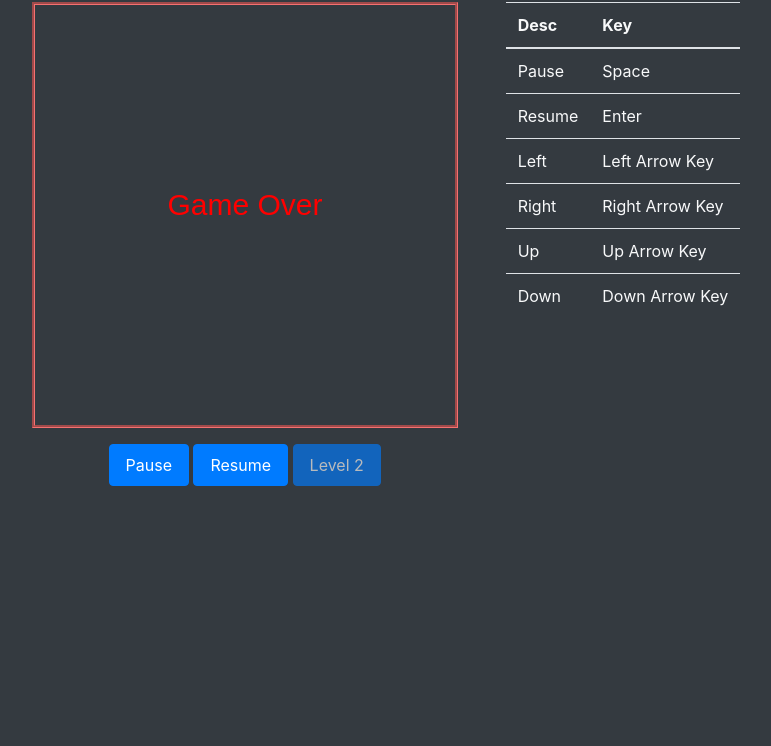
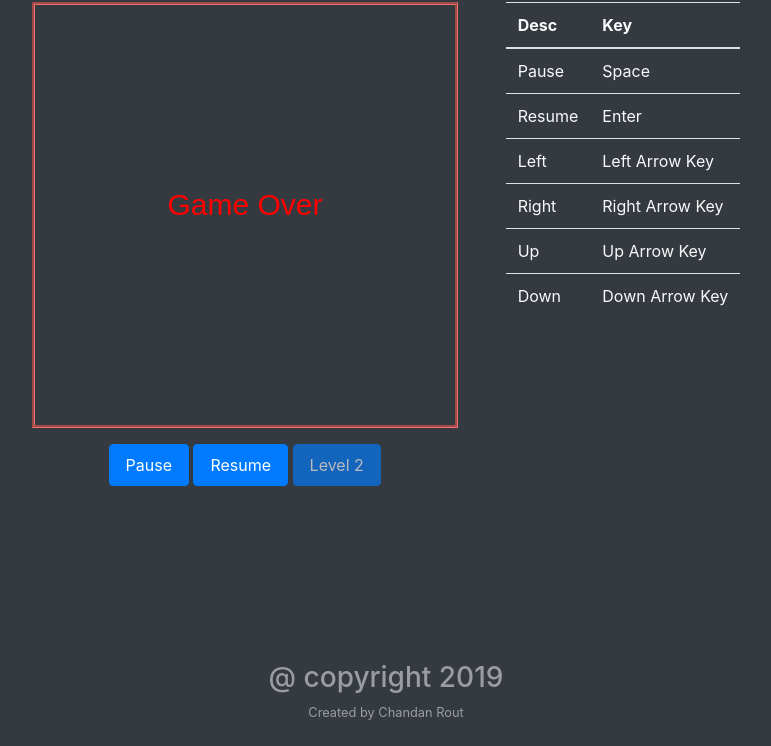
Before and after one commit to chandan632/snake-game, a plain HTML site: page index.html in a window 1280 px wide. Shown: the part 54-800 px from the top of the page, without its empty margins (254-1025 px from the left). Drawn offline with Linux system fonts and the light colour scheme.

Commit message:
complete snake game in javascript

```diff
--- a/index.html
+++ b/index.html
@@ -60,6 +60,10 @@
             </div>
         </div>
     </div>
+    <div class="fixed-bottom py-4 text-white-50 text-center">
+        <h3>@ copyright 2019 </h3>
+        <small>Created by Chandan Rout</small>
+    </div>
     <script src="./js/snake.js"></script>
 </body>
 
```
Also changed, not shown: level2/level2.html (+4 -0 lines), level3/level3.html (+4 -0 lines).
